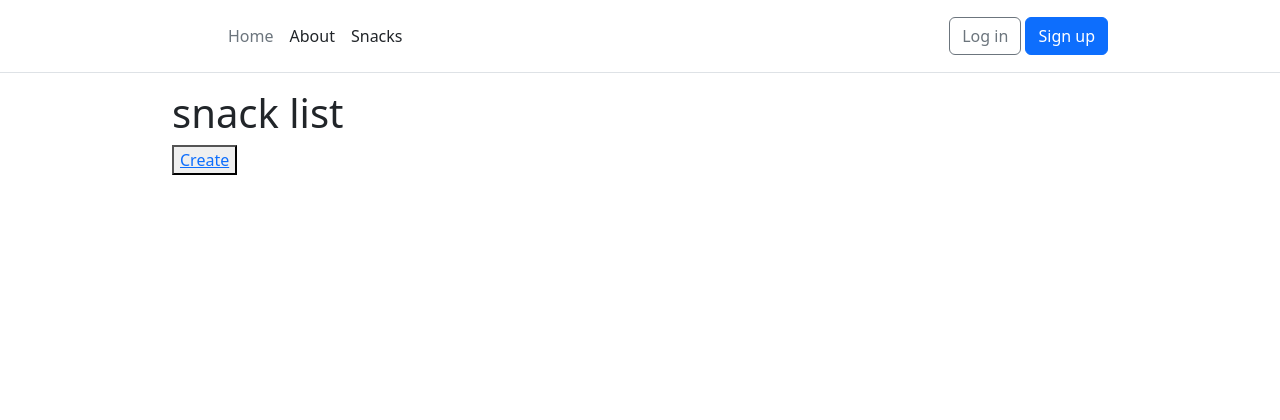
After one commit to ramighanem1/DjangoX-PhoneShop, a Django app: page /snacks in a window 1280 px wide. The commit adds this page. Shown: the top 420 px of the page. Run offline with Django 4.2, Linux system fonts and the light colour scheme; data that the repository does not hold is empty.

Commit message:
add my work

```diff
--- a/accounts/models.py
+++ b/accounts/models.py
@@ -5,4 +5,4 @@ class CustomUser(AbstractUser):
     pass
 
     def __str__(self):
-        return self.email
+        return self.username
--- a/django_project/settings.py
+++ b/django_project/settings.py
@@ -31,6 +31,7 @@ INSTALLED_APPS = [
     # Local
     "accounts",
     "pages",
+    "snacks",
 ]
 
 # https://docs.djangoproject.com/en/dev/ref/settings/#middleware
--- a/django_project/urls.py
+++ b/django_project/urls.py
@@ -6,6 +6,7 @@ urlpatterns = [
     path("admin/", admin.site.urls),
     path("accounts/", include("allauth.urls")),
     path("", include("pages.urls")),
+    path("", include("snacks.urls")),
 ]
 
 if settings.DEBUG:
--- /dev/null
+++ b/snacks/admin.py
@@ -0,0 +1,5 @@
+from django.contrib import admin
+from .models import Snack
+
+# Register your models here.
+admin.site.register(Snack)
--- /dev/null
+++ b/snacks/apps.py
@@ -0,0 +1,6 @@
+from django.apps import AppConfig
+
+
+class SnacksConfig(AppConfig):
+    default_auto_field = 'django.db.models.BigAutoField'
+    name = 'snacks'
--- /dev/null
+++ b/snacks/tests.py
@@ -0,0 +1,3 @@
+from django.test import TestCase
+
+# Create your tests here.
--- /dev/null
+++ b/snacks/urls.py
@@ -0,0 +1,10 @@
+from django.urls import path
+from .views import SnackListView,SnackDetailsView,SnackCreateView,SnackUpdateView,SnackDeleteView
+
+urlpatterns = [
+    path('snacks',SnackListView.as_view(), name='snacks'),
+    path('snacks/<int:pk>/',SnackDetailsView.as_view(), name="snack_detail"),
+    path('create/',SnackCreateView.as_view(), name="snack_create"),
+    path('update/<int:pk>',SnackUpdateView.as_view(), name="snack_update"),
+    path('delete/<int:pk>',SnackDeleteView.as_view(), name="snack_delete"),
+]
--- /dev/null
+++ b/snacks/views.py
@@ -0,0 +1,34 @@
+from django.shortcuts import render
+from django.views.generic import ListView, DetailView, CreateView, UpdateView, DeleteView
+from .models import Snack
+from django.urls import reverse_lazy
+
+
+# Create your views here.
+
+class SnackListView(ListView):
+    template_name="snacks/snack_list.html"
+    model=Snack
+    context_object_name = "Snacks"
+
+
+class SnackDetailsView(DetailView):
+    template_name="snacks/snack_detail.html"
+    model=Snack
+
+class SnackCreateView(CreateView):
+    model = Snack
+    template_name = 'snacks/snack_create.html'
+    fields = ['name', 'purchaser', 'description']
+
+
+class SnackUpdateView(UpdateView):
+    template_name='snacks/snack_update.html'
+    model=Snack
+    fields="__all__"
+    success_url=reverse_lazy('snacks')
+
+class SnackDeleteView(DeleteView):
+    template_name='snacks/snack_delete.html'
+    model=Snack
+    success_url=reverse_lazy('snacks')
--- a/templates/_base.html
+++ b/templates/_base.html
@@ -33,6 +33,8 @@
         <ul class="nav col-12 col-lg-auto me-lg-auto mb-2 justify-content-center mb-md-0">
           <li><a href="{% url 'home' %}" class="nav-link px-2 link-secondary">Home</a></li>
           <li><a href="{% url 'about' %}" class="nav-link px-2 link-dark">About</a></li>
+          <li><a href="{% url 'snacks' %}" class="nav-link px-2 link-dark">Snacks</a></li>
+
         </ul>
 
         <div class="dropdown text-end">
--- /dev/null
+++ b/templates/snacks/snack_list.html
@@ -0,0 +1,11 @@
+{% extends '_base.html'%}
+
+{% block content%}
+    <h1>snack list</h1>
+    <button><a href="{% url 'snack_create' %}">Create</a></button>
+    {% for Snack in Snacks %}
+        <h3><a href="{% url 'snack_detail' Snack.pk%}">{{Snack.name}}</a></h3>
+        <button><a href="{% url 'snack_update' Snack.pk%}">Update</a></button>
+        <button><a href="{% url 'snack_delete' Snack.pk%}">Delete</a></button>
+    {%endfor%}
+{% endblock content%}
```
Also changed, not shown: docker-compose.yml (deleted, +0 -21 lines), snacks/models.py (added, +18 -0 lines), templates/snacks/snack_create.html (added, +11 -0 lines), templates/snacks/snack_delete.html (added, +12 -0 lines), templates/snacks/snack_detail.html (added, +8 -0 lines), templates/snacks/snack_update.html (added, +11 -0 lines), snacks/__init__.py (added), snacks/migrations/0001_initial.py (added), snacks/migrations/__init__.py (added), 1 other file.
